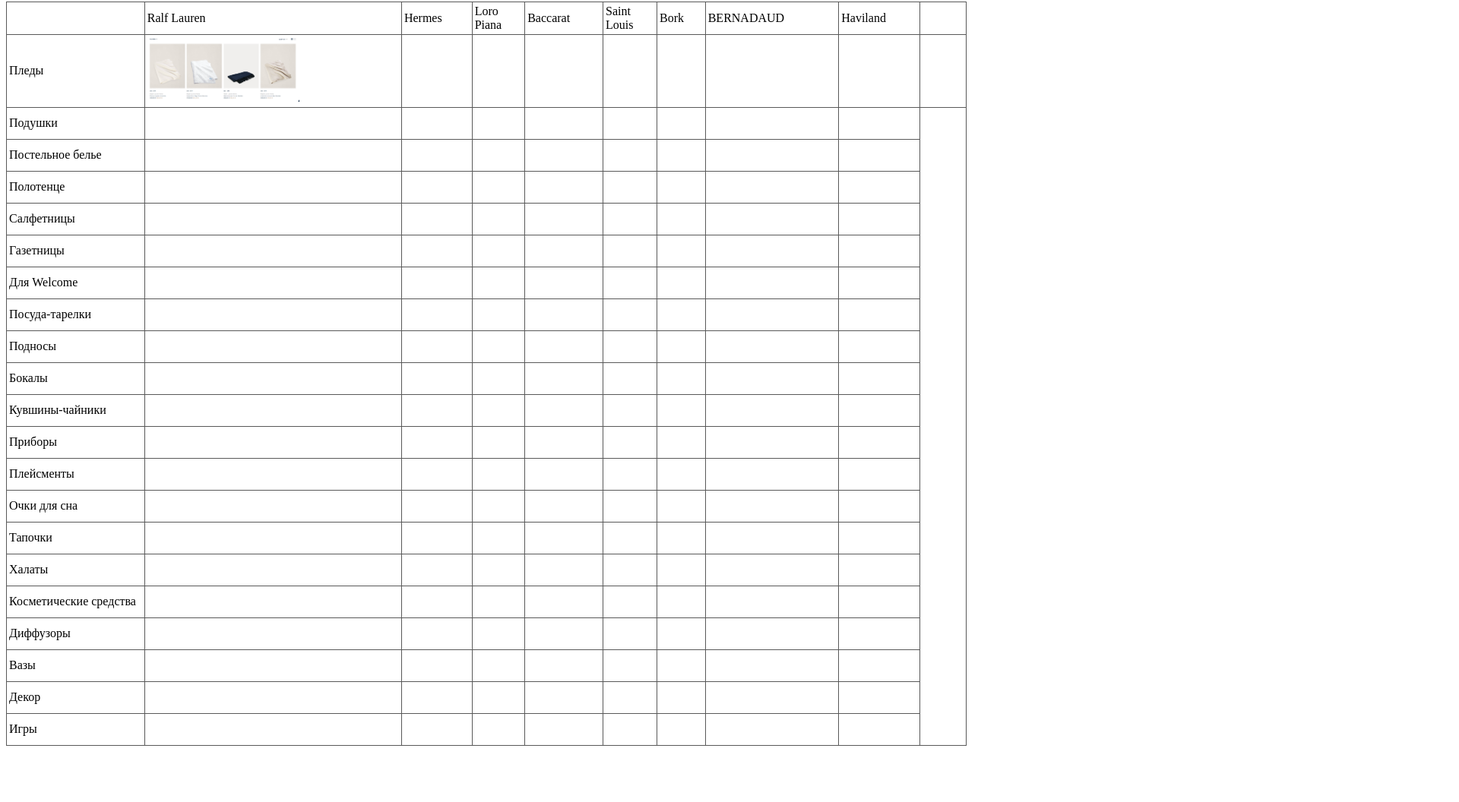
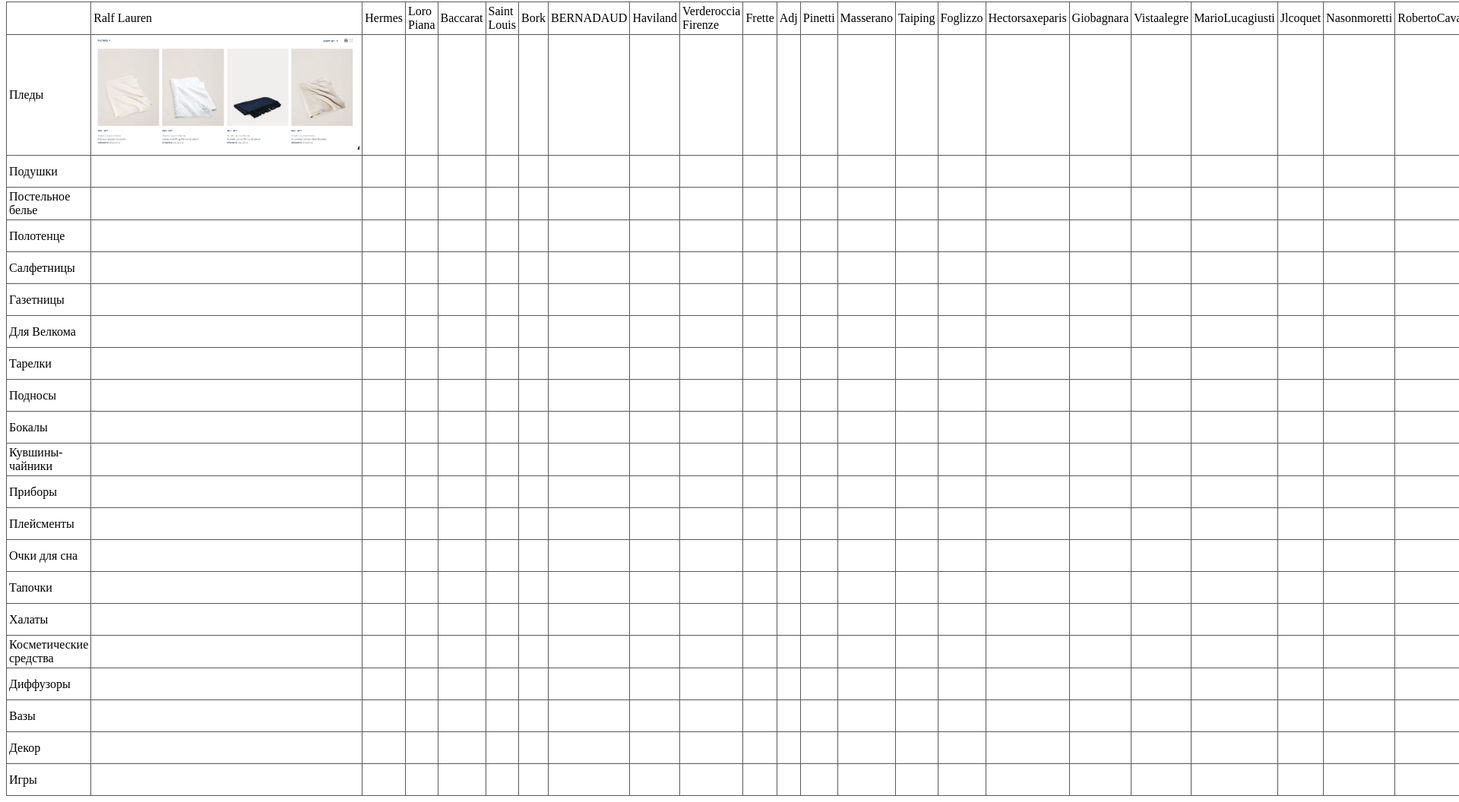
Before and after one commit to TheLastPopan/tablet, a plain HTML site: page index.html in a window 1280 px wide. Shown: the part 6-1062 px from the top of the page at 76% size, 1920 px wide, since content can reach past the window. Before the commit the page ends 996 px from the top, so only its background shows below. Drawn offline with Linux system fonts and the light colour scheme.

Commit message:
Add files via upload

```diff
--- a/index.html
+++ b/index.html
@@ -5,7 +5,7 @@
     <link rel="stylesheet" href="iksweb.css">
     <title>Таблица</title>
   </head>
-<table class="iksweb">
+  <table class="iksweb">
 	<tbody>
 		<tr>
 			<td></td>
@@ -17,10 +17,49 @@
 			<td>Bork</td>
 			<td>BERNADAUD</td>
 			<td>Haviland</td>
+			<td>Verderoccia Firenze</td>
+			<td>Frette</td>
+			<td>Adj</td>
+			<td>Pinetti</td>
+			<td>Masserano</td>
+			<td>Taiping</td>
+			<td>Foglizzo</td>
+			<td>Hectorsaxeparis</td>
+			<td>Giobagnara</td>
+			<td>Vistaalegre</td>
+			<td>MarioLucagiusti</td>
+			<td>Jlcoquet</td>
+			<td>Nasonmoretti</td>
+			<td>RobertoCavalli</td>
+			<td>Dibbern</td>
+			<td>Christofle</td>
+			<td>Lobjet</td>
+			<td>Georgjensen</td>
+			<td>Ginori 1735</td>
+			<td>Lalique</td>
 		</tr>
 		<tr>
 			<td>Пледы</td>
-			<td><a href="https://www.ralphlauren.eu/cz/en/home/bedding/throws-blankets/50307?webcat=home%7Cbedding%7CThrows%20%5Cx26%20Blankets" ><img src="files/2.jpg"  width="200px"></a></td>
+			<td><a href="https://www.ralphlauren.eu/cz/en/home/bedding/throws-blankets/50307?webcat=home%7Cbedding%7CThrows%20%5Cx26%20Blankets" ><img src="files/2.jpg"  width="350px"></a></td>
+			<td></td>
+			<td></td>
+			<td></td>
+			<td></td>
+			<td></td>
+			<td></td>
+			<td></td>
+			<td></td>
+			<td></td>
+			<td></td>
+			<td></td>
+			<td></td>
+			<td></td>
+			<td></td>
+			<td></td>
+			<td></td>
+			<td></td>
+			<td></td>
+			<td></td>
 			<td></td>
 			<td></td>
 			<td></td>
@@ -40,9 +79,49 @@
 			<td></td>
 			<td></td>
 			<td></td>
+			<td></td>
+			<td></td>
+			<td></td>
+			<td></td>
+			<td></td>
+			<td></td>
+			<td></td>
+			<td></td>
+			<td></td>
+			<td></td>
+			<td></td>
+			<td></td>
+			<td></td>
+			<td></td>
+			<td></td>
+			<td></td>
+			<td></td>
+			<td></td>
+			<td></td>
+			<td></td>
 		</tr>
 		<tr>
 			<td>Постельное белье</td>
+			<td></td>
+			<td></td>
+			<td></td>
+			<td></td>
+			<td></td>
+			<td></td>
+			<td></td>
+			<td></td>
+			<td></td>
+			<td></td>
+			<td></td>
+			<td></td>
+			<td></td>
+			<td></td>
+			<td></td>
+			<td></td>
+			<td></td>
+			<td></td>
+			<td></td>
+			<td></td>
 			<td></td>
 			<td></td>
 			<td></td>
@@ -62,9 +141,49 @@
 			<td></td>
 			<td></td>
 			<td></td>
+			<td></td>
+			<td></td>
+			<td></td>
+			<td></td>
+			<td></td>
+			<td></td>
+			<td></td>
+			<td></td>
+			<td></td>
+			<td></td>
+			<td></td>
+			<td></td>
+			<td></td>
+			<td></td>
+			<td></td>
+			<td></td>
+			<td></td>
+			<td></td>
+			<td></td>
+			<td></td>
 		</tr>
 		<tr>
 			<td>Салфетницы</td>
+			<td></td>
+			<td></td>
+			<td></td>
+			<td></td>
+			<td></td>
+			<td></td>
+			<td></td>
+			<td></td>
+			<td></td>
+			<td></td>
+			<td></td>
+			<td></td>
+			<td></td>
+			<td></td>
+			<td></td>
+			<td></td>
+			<td></td>
+			<td></td>
+			<td></td>
+			<td></td>
 			<td></td>
 			<td></td>
 			<td></td>
@@ -84,10 +203,18 @@
 			<td></td>
 			<td></td>
 			<td></td>
-		</tr>
-		<tr>
-			<td>Для Welcome
-</td>
+			<td></td>
+			<td></td>
+			<td></td>
+			<td></td>
+			<td></td>
+			<td></td>
+			<td></td>
+			<td></td>
+			<td></td>
+			<td></td>
+			<td></td>
+			<td></td>
 			<td></td>
 			<td></td>
 			<td></td>
@@ -98,7 +225,58 @@
 			<td></td>
 		</tr>
 		<tr>
-			<td>Посуда-тарелки</td>
+			<td>Для Велкома</td>
+			<td></td>
+			<td></td>
+			<td></td>
+			<td></td>
+			<td></td>
+			<td></td>
+			<td></td>
+			<td></td>
+			<td></td>
+			<td></td>
+			<td></td>
+			<td></td>
+			<td></td>
+			<td></td>
+			<td></td>
+			<td></td>
+			<td></td>
+			<td></td>
+			<td></td>
+			<td></td>
+			<td></td>
+			<td></td>
+			<td></td>
+			<td></td>
+			<td></td>
+			<td></td>
+			<td></td>
+			<td></td>
+		</tr>
+		<tr>
+			<td>Тарелки</td>
+			<td></td>
+			<td></td>
+			<td></td>
+			<td></td>
+			<td></td>
+			<td></td>
+			<td></td>
+			<td></td>
+			<td></td>
+			<td></td>
+			<td></td>
+			<td></td>
+			<td></td>
+			<td></td>
+			<td></td>
+			<td></td>
+			<td></td>
+			<td></td>
+			<td></td>
+			<td></td>
 			<td></td>
 			<td></td>
 			<td></td>
@@ -118,9 +296,49 @@
 			<td></td>
 			<td></td>
 			<td></td>
+			<td></td>
+			<td></td>
+			<td></td>
+			<td></td>
+			<td></td>
+			<td></td>
+			<td></td>
+			<td></td>
+			<td></td>
+			<td></td>
+			<td></td>
+			<td></td>
+			<td></td>
+			<td></td>
+			<td></td>
+			<td></td>
+			<td></td>
+			<td></td>
+			<td></td>
+			<td></td>
 		</tr>
 		<tr>
 			<td>Бокалы</td>
+			<td></td>
+			<td></td>
+			<td></td>
+			<td></td>
+			<td></td>
+			<td></td>
+			<td></td>
+			<td></td>
+			<td></td>
+			<td></td>
+			<td></td>
+			<td></td>
+			<td></td>
+			<td></td>
+			<td></td>
+			<td></td>
+			<td></td>
+			<td></td>
+			<td></td>
+			<td></td>
 			<td></td>
 			<td></td>
 			<td></td>
@@ -140,9 +358,49 @@
 			<td></td>
 			<td></td>
 			<td></td>
+			<td></td>
+			<td></td>
+			<td></td>
+			<td></td>
+			<td></td>
+			<td></td>
+			<td></td>
+			<td></td>
+			<td></td>
+			<td></td>
+			<td></td>
+			<td></td>
+			<td></td>
+			<td></td>
+			<td></td>
+			<td></td>
+			<td></td>
+			<td></td>
+			<td></td>
+			<td></td>
 		</tr>
 		<tr>
 			<td>Приборы</td>
+			<td></td>
+			<td></td>
+			<td></td>
+			<td></td>
+			<td></td>
+			<td></td>
+			<td></td>
+			<td></td>
+			<td></td>
+			<td></td>
+			<td></td>
+			<td></td>
+			<td></td>
+			<td></td>
+			<td></td>
+			<td></td>
+			<td></td>
+			<td></td>
+			<td></td>
+			<td></td>
 			<td></td>
 			<td></td>
 			<td></td>
@@ -162,9 +420,49 @@
 			<td></td>
 			<td></td>
 			<td></td>
+			<td></td>
+			<td></td>
+			<td></td>
+			<td></td>
+			<td></td>
+			<td></td>
+			<td></td>
+			<td></td>
+			<td></td>
+			<td></td>
+			<td></td>
+			<td></td>
+			<td></td>
+			<td></td>
+			<td></td>
+			<td></td>
+			<td></td>
+			<td></td>
+			<td></td>
+			<td></td>
 		</tr>
 		<tr>
 			<td>Очки для сна</td>
+			<td></td>
+			<td></td>
+			<td></td>
+			<td></td>
+			<td></td>
+			<td></td>
+			<td></td>
+			<td></td>
+			<td></td>
+			<td></td>
+			<td></td>
+			<td></td>
+			<td></td>
+			<td></td>
+			<td></td>
+			<td></td>
+			<td></td>
+			<td></td>
+			<td></td>
+			<td></td>
 			<td></td>
 			<td></td>
 			<td></td>
@@ -184,9 +482,49 @@
 			<td></td>
 			<td></td>
 			<td></td>
+			<td></td>
+			<td></td>
+			<td></td>
+			<td></td>
+			<td></td>
+			<td></td>
+			<td></td>
+			<td></td>
+			<td></td>
+			<td></td>
+			<td></td>
+			<td></td>
+			<td></td>
+			<td></td>
+			<td></td>
+			<td></td>
+			<td></td>
+			<td></td>
+			<td></td>
+			<td></td>
 		</tr>
 		<tr>
 			<td>Халаты</td>
+			<td></td>
+			<td></td>
+			<td></td>
+			<td></td>
+			<td></td>
+			<td></td>
+			<td></td>
+			<td></td>
+			<td></td>
+			<td></td>
+			<td></td>
+			<td></td>
+			<td></td>
+			<td></td>
+			<td></td>
+			<td></td>
+			<td></td>
+			<td></td>
+			<td></td>
+			<td></td>
 			<td></td>
 			<td></td>
 			<td></td>
@@ -206,9 +544,49 @@
 			<td></td>
 			<td></td>
 			<td></td>
+			<td></td>
+			<td></td>
+			<td></td>
+			<td></td>
+			<td></td>
+			<td></td>
+			<td></td>
+			<td></td>
+			<td></td>
+			<td></td>
+			<td></td>
+			<td></td>
+			<td></td>
+			<td></td>
+			<td></td>
+			<td></td>
+			<td></td>
+			<td></td>
+			<td></td>
+			<td></td>
 		</tr>
 		<tr>
 			<td>Диффузоры</td>
+			<td></td>
+			<td></td>
+			<td></td>
+			<td></td>
+			<td></td>
+			<td></td>
+			<td></td>
+			<td></td>
+			<td></td>
+			<td></td>
+			<td></td>
+			<td></td>
+			<td></td>
+			<td></td>
+			<td></td>
+			<td></td>
+			<td></td>
+			<td></td>
+			<td></td>
+			<td></td>
 			<td></td>
 			<td></td>
 			<td></td>
@@ -228,9 +606,49 @@
 			<td></td>
 			<td></td>
 			<td></td>
+			<td></td>
+			<td></td>
+			<td></td>
+			<td></td>
+			<td></td>
+			<td></td>
+			<td></td>
+			<td></td>
+			<td></td>
+			<td></td>
+			<td></td>
+			<td></td>
+			<td></td>
+			<td></td>
+			<td></td>
+			<td></td>
+			<td></td>
+			<td></td>
+			<td></td>
+			<td></td>
 		</tr>
 		<tr>
 			<td>Декор</td>
+			<td></td>
+			<td></td>
+			<td></td>
+			<td></td>
+			<td></td>
+			<td></td>
+			<td></td>
+			<td></td>
+			<td></td>
+			<td></td>
+			<td></td>
+			<td></td>
+			<td></td>
+			<td></td>
+			<td></td>
+			<td></td>
+			<td></td>
+			<td></td>
+			<td></td>
+			<td></td>
 			<td></td>
 			<td></td>
 			<td></td>
@@ -250,6 +668,26 @@
 			<td></td>
 			<td></td>
 			<td></td>
+			<td></td>
+			<td></td>
+			<td></td>
+			<td></td>
+			<td></td>
+			<td></td>
+			<td></td>
+			<td></td>
+			<td></td>
+			<td></td>
+			<td></td>
+			<td></td>
+			<td></td>
+			<td></td>
+			<td></td>
+			<td></td>
+			<td></td>
+			<td></td>
+			<td></td>
+			<td></td>
 		</tr>
 	</tbody>
 </table>
```
